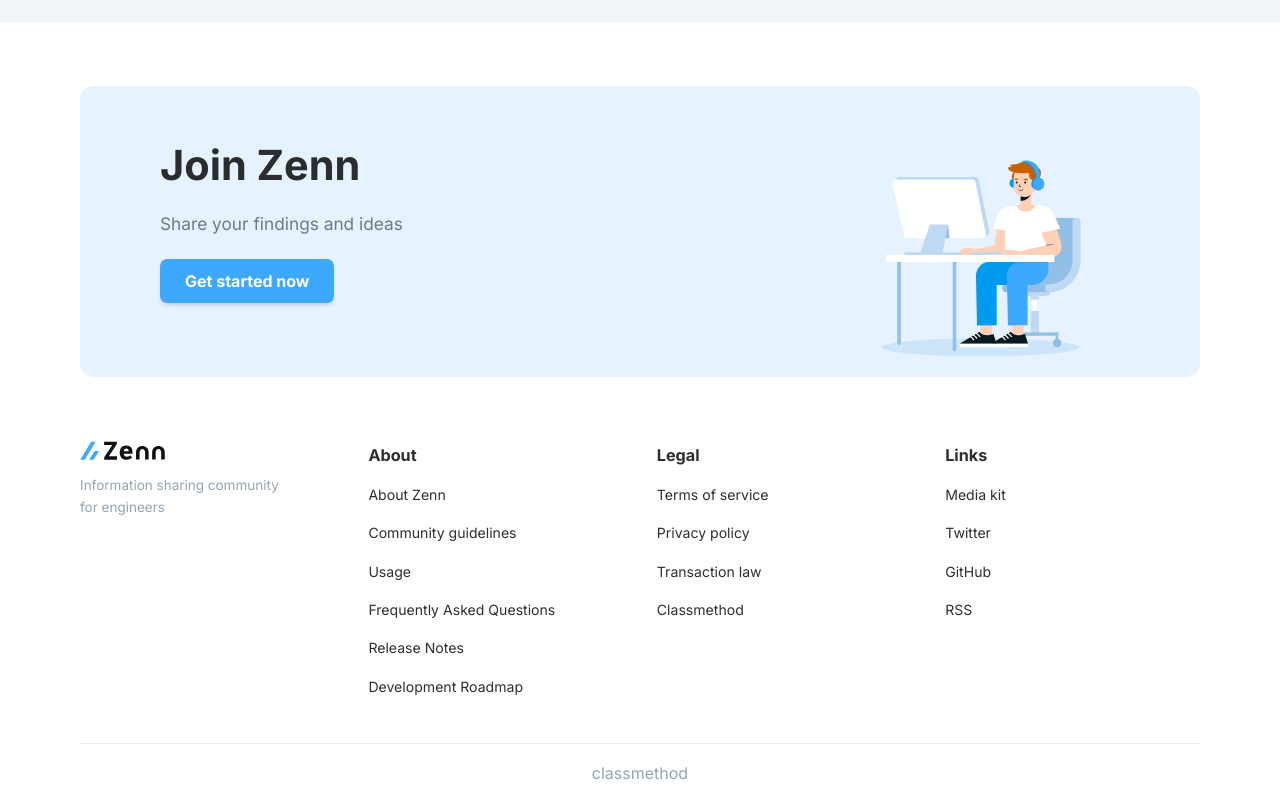
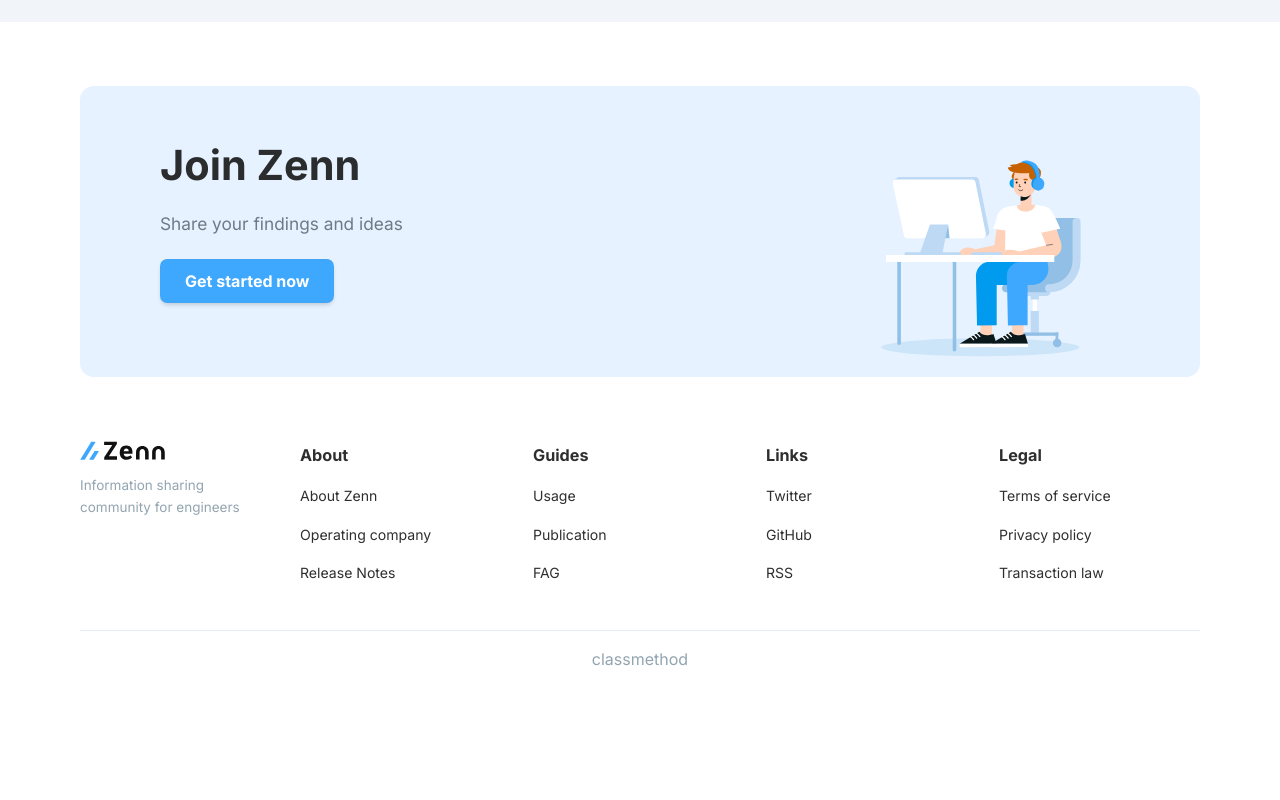
Before and after one commit to dngtnv/zenn-clone, a Next.js app in the folder client/: page / in a window 1280 px wide. Shown: the part 2519-3319 px from the top of the page. After the commit the page ends 3206 px from the top, so only its background shows below. Built offline with nearby package versions, Linux system fonts and the light colour scheme; no server answers.

Commit message:
refactor: update navigation links at footer

```diff
--- a/client/components/Footer/index.tsx
+++ b/client/components/Footer/index.tsx
@@ -5,17 +5,19 @@
   return (
     <footer className='pt-12 bg-white'>
       <div className='mx-auto px-5 tablet:px-[25px] laptop:px-[40px] max-w-full desktop:max-w-[1200px]'>
-        <div className='block tablet:grid tablet:grid-cols-3 tablet:gap-x-5 laptop:grid-cols-4 laptop:gap-x-[3%]'>
-          <div className='text-[0.88rem] mb-6 col-span-3 laptop:mb-0 laptop:col-span-1'>
+        <div className='block desktop:flex'>
+          <div className='text-[0.88rem] min-w-[220px]'>
             <Link href='/' className='inline-flex'>
               <SvgZenn width={85} height={20} />
             </Link>
             <p className='my-[0.3rem] text-gray-primary text-[13.5px] leading-[1.6] pr-0 laptop:pr-9'>
-              Information sharing community for engineers
+              Information sharing <br aria-hidden={true} /> community for
+              engineers
             </p>
           </div>
+          <div className='flex-1 grid grid-cols-2 gap-8 mt-[2.4rem] laptop:grid-cols-4 laptop:gap-8 desktop:mt-0'>
             <nav className='text-primary text-[0.88rem]'>
-            <h4 className='text-[1.15em] font-bold leading[1.5] mt-8 tablet:mt-0 mb-[0.7rem] pb-[0.4rem] tablet:pb-0 border-b border-b-gray-bd-lighter tablet:border-none'>
+              <h4 className='text-[1.15em] font-bold leading[1.5] mb-[0.8rem]'>
                 About
               </h4>
               <ul>
@@ -26,9 +28,21 @@
                 </li>
                 <li className='my-[0.6rem]'>
                   <Link href='#' className='hover:underline'>
-                  Community guidelines
+                    Operating company
                   </Link>
                 </li>
+                <li className='my-[0.6rem]'>
+                  <Link href='#' className='hover:underline'>
+                    Release Notes
+                  </Link>
+                </li>
+              </ul>
+            </nav>
+            <nav className='text-primary text-[0.88rem]'>
+              <h4 className='text-[1.15em] font-bold leading[1.5] mb-[0.8rem]'>
+                Guides
+              </h4>
+              <ul>
                 <li className='my-[0.6rem]'>
                   <Link href='#' className='hover:underline'>
                     Usage
@@ -36,23 +50,40 @@
                 </li>
                 <li className='my-[0.6rem]'>
                   <Link href='#' className='hover:underline'>
-                  Frequently Asked Questions
+                    Publication
                   </Link>
                 </li>
                 <li className='my-[0.6rem]'>
                   <Link href='#' className='hover:underline'>
-                  Release Notes
-                </Link>
-              </li>
-              <li className='my-[0.6rem]'>
-                <Link href='#' className='hover:underline'>
-                  Development Roadmap
+                    FAG
                   </Link>
                 </li>
               </ul>
             </nav>
             <nav className='text-primary text-[0.88rem]'>
-            <h4 className='text-[1.15em] font-bold leading[1.5] mt-8 tablet:mt-0 mb-[0.7rem] pb-[0.4rem] tablet:pb-0 border-b border-b-gray-bd-lighter tablet:border-none'>
+              <h4 className='text-[1.15em] font-bold leading[1.5] mb-[0.8rem]'>
+                Links
+              </h4>
+              <ul>
+                <li className='my-[0.6rem]'>
+                  <Link href='#' className='hover:underline'>
+                    Twitter
+                  </Link>
+                </li>
+                <li className='my-[0.6rem]'>
+                  <Link href='#' className='hover:underline'>
+                    GitHub
+                  </Link>
+                </li>
+                <li className='my-[0.6rem]'>
+                  <Link href='#' className='hover:underline'>
+                    RSS
+                  </Link>
+                </li>
+              </ul>
+            </nav>
+            <nav className='text-primary text-[0.88rem]'>
+              <h4 className='text-[1.15em] font-bold leading[1.5] mb-[0.8rem]'>
                 Legal
               </h4>
               <ul>
@@ -71,40 +102,9 @@
                     Transaction law
                   </Link>
                 </li>
-              <li className='my-[0.6rem]'>
-                <Link href='#' className='hover:underline'>
-                  Classmethod
-                </Link>
-              </li>
               </ul>
             </nav>
-          <nav className='text-primary text-[0.88rem]'>
-            <h4 className='text-[1.15em] font-bold leading[1.5] mt-8 tablet:mt-0 mb-[0.7rem] pb-[0.4rem] tablet:pb-0 border-b border-b-gray-bd-lighter tablet:border-none'>
-              Links
-            </h4>
-            <ul>
-              <li className='my-[0.6rem]'>
-                <Link href='#' className='hover:underline'>
-                  Media kit
-                </Link>
-              </li>
-              <li className='my-[0.6rem]'>
-                <Link href='#' className='hover:underline'>
-                  Twitter
-                </Link>
-              </li>
-              <li className='my-[0.6rem]'>
-                <Link href='#' className='hover:underline'>
-                  GitHub
-                </Link>
-              </li>
-              <li className='my-[0.6rem]'>
-                <Link href='#' className='hover:underline'>
-                  RSS
-                </Link>
-              </li>
-            </ul>
-          </nav>
+          </div>
         </div>
         <div className='mt-8 pt-[0.9rem] pb-[0.8rem] border-t border-t-gray-bd-lighter text-gray-primary text-center'>
           classmethod
```
Lines whose indentation alone changed are shown as unchanged.
